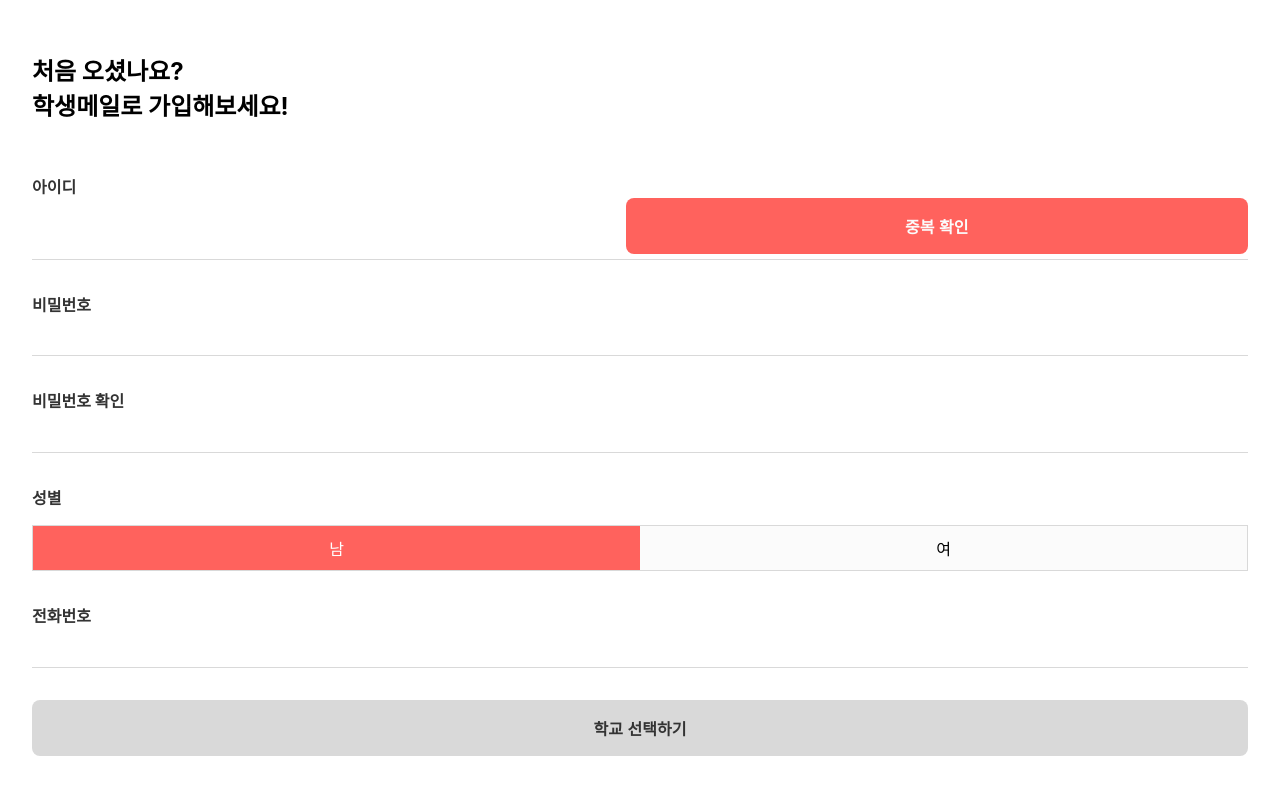
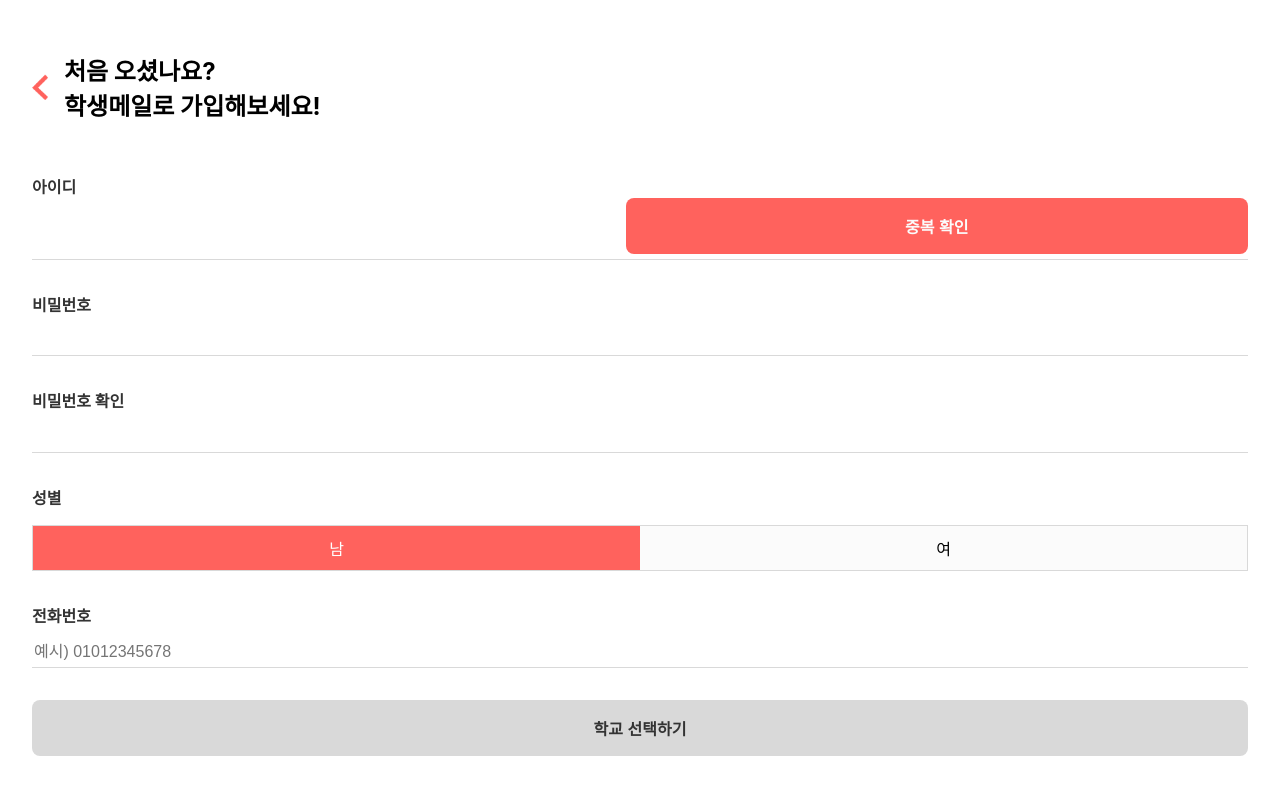
Before and after one commit to 9oormthon-univ/2024_BEOTKKOTTHON_TEAM_5_FE, a React (Create React App) app: page /register/user in a window 1280 px wide. Shown: the top 794 px of the page. Built offline with nearby package versions, Linux system fonts and the light colour scheme.

Commit message:
feat: 뒤로 가기 헤더 컴포넌트 구현

```diff
--- /dev/null
+++ b/src/components/common/HeaderPrev.jsx
@@ -0,0 +1,29 @@
+import styled from "styled-components";
+import { useNavigate } from "react-router-dom";
+
+const WrapHeader = styled.header`
+  display: flex;
+  gap: 1rem;
+
+  img {
+    max-width: 1rem;
+    object-fit: contain;
+  }
+`;
+
+const HeaderPrev = ({title, navigateTo}) => {
+
+  const navigate = useNavigate();
+
+  return (
+    <WrapHeader>
+      <img
+        src="/assets/arrow-pink-button.png"
+        alt="Go Back"
+        onClick={() => navigate(navigateTo)} />
+      <h2>{title}</h2>
+    </WrapHeader>
+  );
+};
+
+export default HeaderPrev;
--- a/src/pages/mypage/ProfileEditPage.jsx
+++ b/src/pages/mypage/ProfileEditPage.jsx
@@ -5,6 +5,7 @@ import DropdownMBTI from "../../components/register/DropdownMBTI";
 import BlankModal from "../../components/common/BlankModal";
 import { ATTRACTIVENESS, HOBBY } from "../../constants/profile";
 import Button from "../../components/common/Button";
+import HeaderPrev from "../../components/common/HeaderPrev";
 
 const ProfileEditPage = () => {
   const [selectedAnimal, setSelectedAnimal] = useState("");
@@ -58,7 +59,9 @@ const ProfileEditPage = () => {
   return (
     <div>
       <WrapContent>
-        <h2>프로필 수정하기</h2>
+        <HeaderPrev
+          title="프로필 수정하기"
+          navigateTo={"/mypage"}/>
       </WrapContent>
       <AnimalSelector
         label="캐릭터 선택하기"
--- a/src/pages/register/UnivRegisterPage.jsx
+++ b/src/pages/register/UnivRegisterPage.jsx
@@ -8,6 +8,7 @@ import TextInput from "../../components/register/TextInput";
 import Button from "../../components/common/Button";
 import { useNavigate } from "react-router-dom";
 import { defaultInstance } from "../../api/instance";
+import HeaderPrev from "../../components/common/HeaderPrev";
 
 const UnivRegisterPage = () => {
   const [registerData, setRegisterData] = useRecoilState(registerDataState);
@@ -90,7 +91,9 @@ const UnivRegisterPage = () => {
 
   return (
     <WrapContent>
-      <h2>학교를 인증해주세요 🏫</h2>
+      <HeaderPrev
+        title={"학교를 인증해주세요 🏫"}
+        navigateTo="/register/user"/>
 
       <Dropdown
         label="학교"
--- a/src/pages/register/UserRegisterPage.jsx
+++ b/src/pages/register/UserRegisterPage.jsx
@@ -6,6 +6,7 @@ import { useRecoilState } from "recoil";
 import { registerDataState } from "../../store/registerDataState";
 import Button from "../../components/common/Button";
 import { useNavigate } from "react-router-dom";
+import HeaderPrev from "../../components/common/HeaderPrev";
 
 const UserRegisterPage = () => {
   const [registerData, setRegisterData] = useRecoilState(registerDataState);
@@ -68,11 +69,14 @@ const UserRegisterPage = () => {
 
   return (
     <WrapContent>
-      <h2>
-        처음 오셨나요?
-        <br />
-        학생메일로 가입해보세요!
-      </h2>
+      <HeaderPrev
+        title={
+          <>
+            처음 오셨나요?
+            <br />
+            학생메일로 가입해보세요!
+          </>}
+        navigateTo="/" />
 
       <div>
         <TextInput
@@ -125,6 +129,7 @@ const UserRegisterPage = () => {
         label="전화번호"
         name="telNum"
         type="number"
+        placeholder="예시) 01012345678"
         value={registerData.telNum}
         onChange={handleChange}
       />
```
